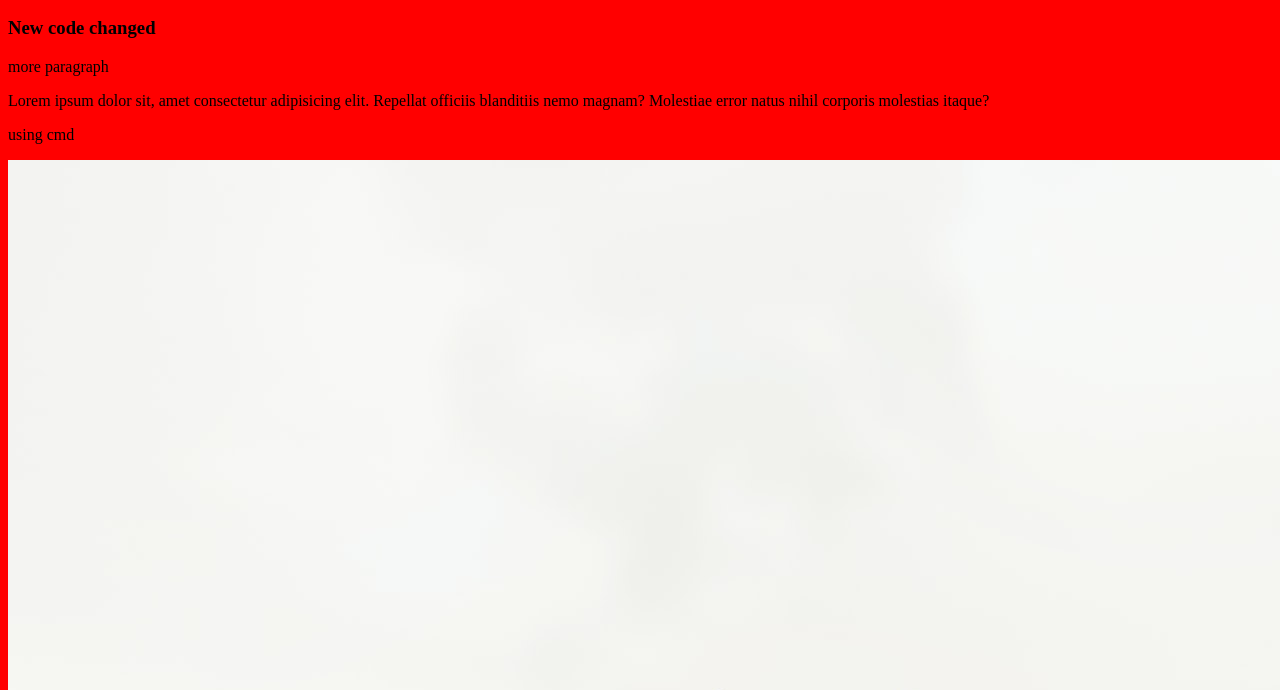
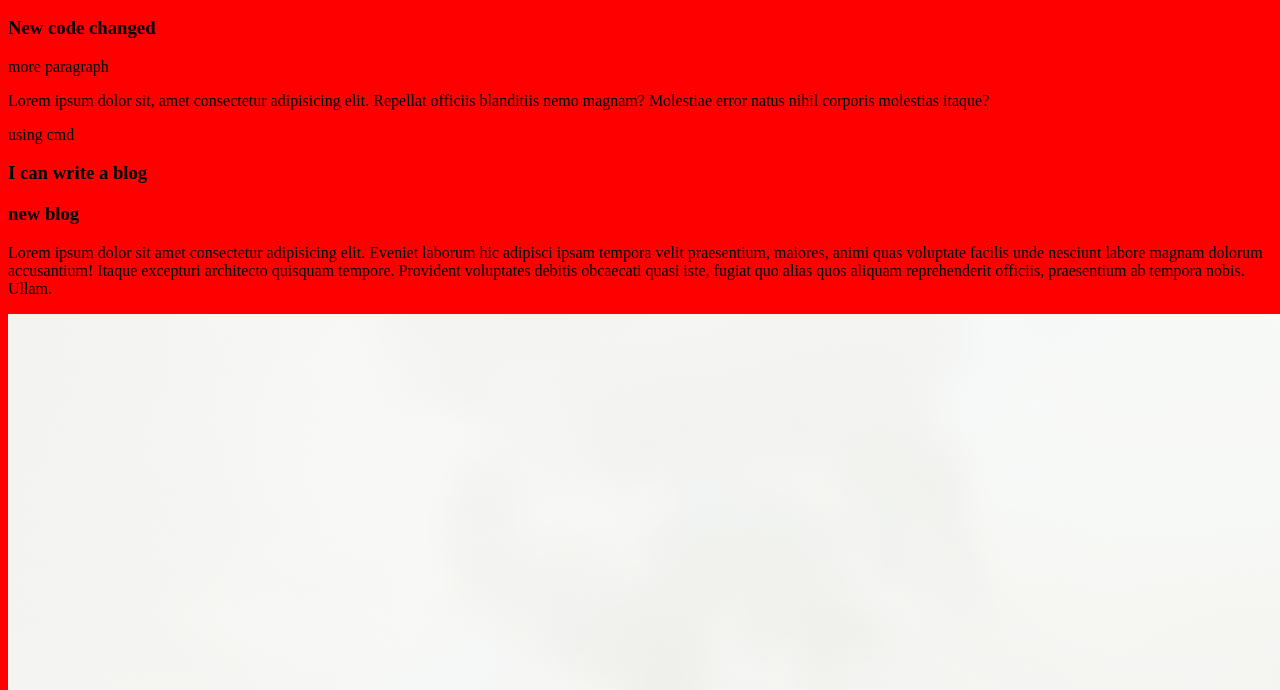
Before and after one commit to shakirniloy/my-first-repo, a plain HTML site: page index.html in a window 1280 px wide. Shown: the part 110-800 px from the top of the page. Drawn offline with Linux system fonts and the light colour scheme.

Commit message:
blog added

```diff
--- a/index.html
+++ b/index.html
@@ -4,7 +4,7 @@
     <meta charset="UTF-8">
     <meta http-equiv="X-UA-Compatible" content="IE=edge">
     <meta name="viewport" content="width=device-width, initial-scale=1.0">
-    <title>my first github repo</title>
+    <title>my first github repository</title>
     <link rel="stylesheet" href="style.css">
 </head>
 <body>
@@ -12,9 +12,15 @@
     <h2>Lorem ipsum dolor sit, amet consectetur adipisicing elit. Illo, itaque. Tempora.</h2>
     <h3>New code changed</h3>
 
+
     <p>more paragraph</p>
     <p>Lorem ipsum dolor sit, amet consectetur adipisicing elit. Repellat officiis blanditiis nemo magnam? Molestiae error natus nihil corporis molestias itaque?</p>
     <p>using cmd</p>
+    <h3>I can write a blog</h3>
+    <div>
+        <h3>new blog</h3>
+        <p>Lorem ipsum dolor sit amet consectetur adipisicing elit. Eveniet laborum hic adipisci ipsam tempora velit praesentium, maiores, animi quas voluptate facilis unde nesciunt labore magnam dolorum accusantium! Itaque excepturi architecto quisquam tempore. Provident voluptates debitis obcaecati quasi iste, fugiat quo alias quos aliquam reprehenderit officiis, praesentium ab tempora nobis. Ullam.</p>
+    </div>
     <img src="flowers.jpg" alt="flowers">
 </body>
 </html>
```
